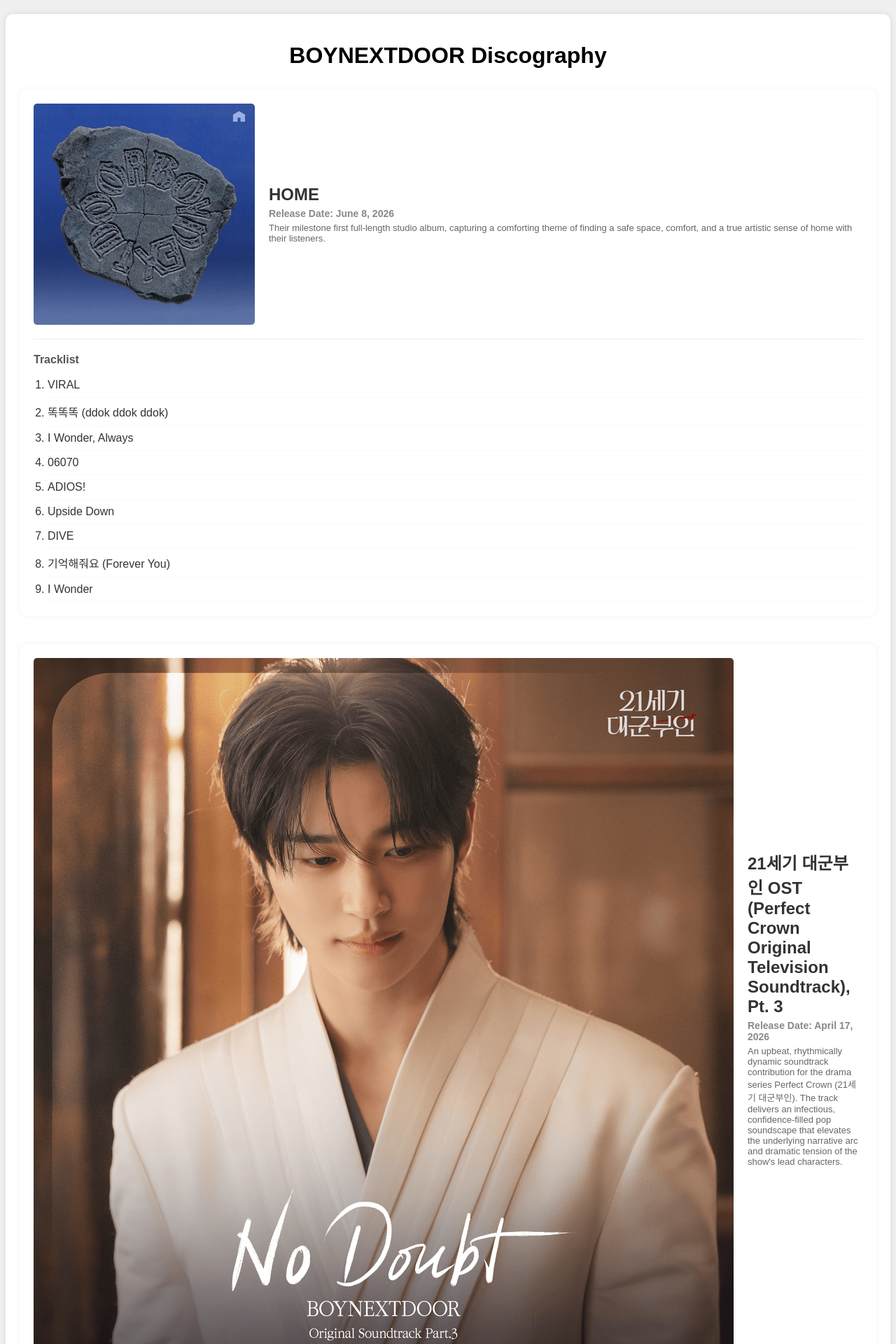
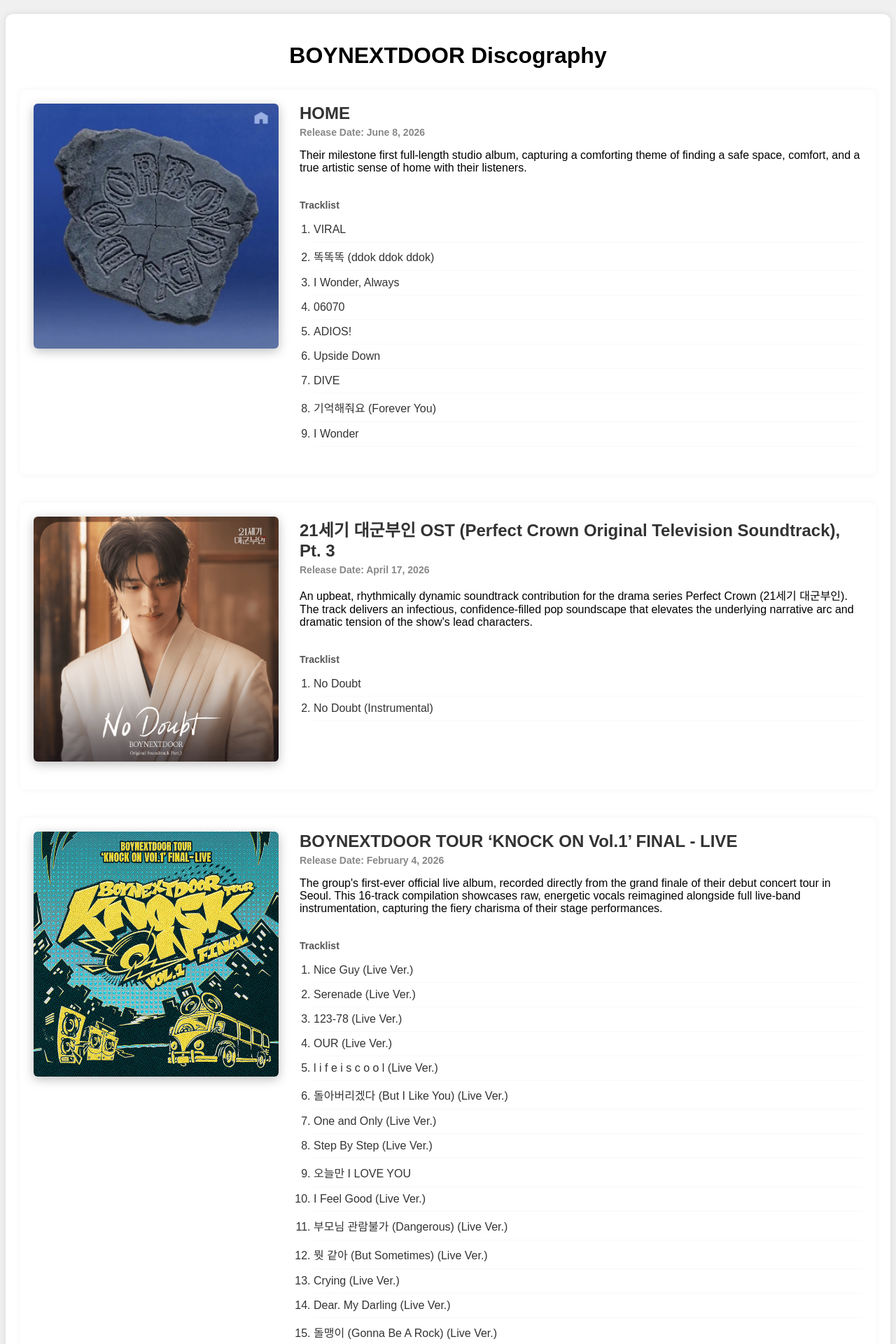
Before and after one commit to 23333sophia/12DTP_Flask-web-application, a Flask app: page /discography in a window 1280 px wide; the page is wider, and only the part inside the window is pictured. Shown: the part 56-1976 px from the top of that part at 70% size. Run offline with Flask 3, Linux system fonts and the light colour scheme; a user stored in the database is signed in; data comes from the database, SQL or seed files in the repository; both versions use the stored data as it was after the commit.

Commit message:
discography layout

```diff
--- a/static/style.css
+++ b/static/style.css
@@ -158,18 +158,27 @@ body {
 }
 
 
-.album-header p{
-   margin: 5px 0 0 0;
-   color: #666;
-   font-size: 13px;
+.album-header {
+   display: flex;
+   align-items: flex-start; /* 기존 center에서 flex-start로 변경 */
+   gap: 30px;
+   margin-bottom: 20px;
 }
 
 
+.album-cover {
+   width: 350px;        /* 원하는 크기로 고정 */
+   height: 350px;       /* 원하는 크기로 고정 */
+   object-fit: cover;   /* 이미지가 비율에 맞게 꽉 차도록 크롭해줌 */
+   border-radius: 6px;  /* 모서리를 부드럽게 */
+   box-shadow: 0 4px 15px rgba(0,0,0,0.25); /* 살짝 그림자 효과 */
+}
 
 
 .song-list {
-   border-top: 1px solid #eee;
+   border-top: none;    /* 기존 선 제거 */
    padding-top: 10px;
+   margin-top: 15px;    /* 위쪽 설명글과의 간격 */
 }
 
 
--- a/templates/discography.html
+++ b/templates/discography.html
@@ -11,29 +11,27 @@
 
                 <!-- album header (album cover, name) -->
                 <div class="album-header">
-                    <img src="{{ url_for('static', filename='images/' + item.album_info[4]) }}"
+                    <img class="album-cover" src="{{ url_for('static', filename='images/' + item.album_info[4]) }}"
                          alt="Album Cover">
 
-                <!-- base descriptions-->
+                    <!-- box for description and list of song details -->
                     <div>
                         <h2>{{ item.album_info[1] }}</h2>
                         <h4>Release Date: {{ item.album_info[2] }}</h4>
                         <p>{{ item.album_info[3] }}</p>
-                    </div>
-                </div>
 
-                <!-- song list-->
                         <div class="song-list">
                             <h4>Tracklist</h4>
                             <ol>
                                 {% for song in item.song_list %}
-                            <li>
-                                {{ song[1] }}
-                            </li>
+                                    <li>{{ song[1] }}</li>
                                 {% else %}
                                     <li>Currently there aren't any songs registered.</li>
                                 {% endfor %}
                             </ol>
+                        </div>
+                    </div>
+
                 </div>
 
             </div>
```
Also changed, not shown: templates/product.html (+5 -5 lines), bnd.db. Lines whose indentation alone changed are shown as unchanged.
